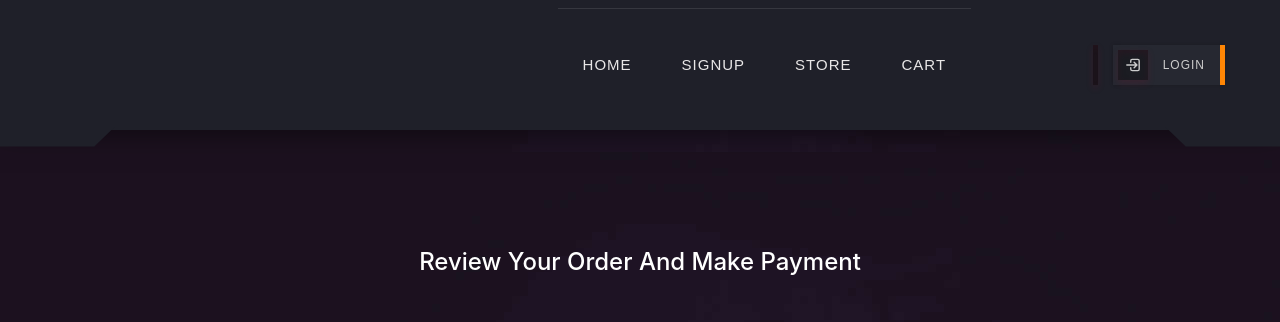
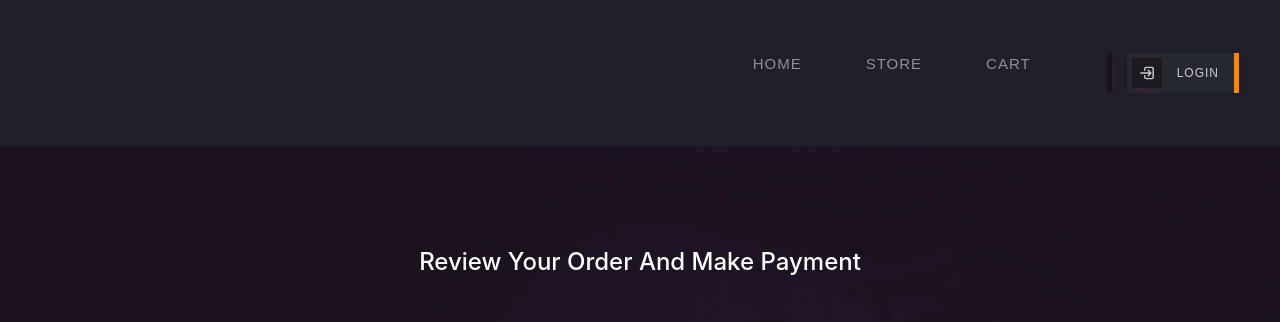
Before and after one commit to amarnath2780/Entrega, a Django app: template templates/order/payments.html in a window 1280 px wide. Shown: the top 322 px of the page. Run offline with Django 4.2, Linux system fonts and the light colour scheme; the template is opened without the code that fills it, so the values that code supplies are empty; parts of the project's set-up code (start-up, migrations or seed data) failed here and were passed over; some libraries are stand-ins or nearby versions.

Commit message:
updataing

```diff
--- a/static/home.css
+++ b/static/home.css
@@ -294,42 +294,10 @@ body.active { overflow-y: hidden; }
 
 .nav-open-btn ion-icon { --ionicon-stroke-width: 40px; }
 
-.navbar {
-  top: 0;
-  right: -300px;
-  width: 100%;
-  max-width: 300px;
-  background: var(--raisin-black-2);
-  height: 100%;
-  box-shadow: 0 2px 8px hsla(0, 0%, 0%, 0.5);
-  visibility: hidden;
-  z-index: 2;
-  transition: var(--transition-2);
-}
-
-
-
-
-
-@media (max-width: 1018px){
-  .navbar{
-    position: fixed;
-  }
-}
-
-
-.navbar.active {
-  right: 0;
-  visibility: visible;
-  transition: var(--transition-3);
-}
-
-.navbar-top {
-  display: flex;
-  justify-content: space-between;
-  align-items: center;
-  padding: 25px;
-}
+
+
+
+
 
 .nav-close-btn {
   color: var(--orange);
@@ -340,10 +308,7 @@ body.active { overflow-y: hidden; }
 
 .nav-close-btn ion-icon { --ionicon-stroke-width: 70px; }
 
-.navbar-list {
-  border-top: 1px solid hsla(0, 0%, 100%, 0.1);
-  margin-bottom: 30px;
-}
+
 
 .navbar-link {
   color: var(--white);
@@ -1476,26 +1441,8 @@ figure{
 
   .nav-open-btn { display: none; }
 
-  .navbar {
-    position: static;
-    opacity: 1;
-    visibility: visible;
-    background: none;
-    max-width: unset;
-    width: max-content;
-    height: auto;
-    box-shadow: none;
-  }
-
-  .navbar-top,
-  .nav-social-list { display: none; }
-
-  .navbar-list {
-    margin-bottom: 0;
-    display: flex;
-    justify-content: flex-end;
-    align-items: center;
-  }
+
+
 
   .navbar-link {
     position: relative;
--- a/templates/authentication/change-password.html
+++ b/templates/authentication/change-password.html
@@ -1,12 +1,12 @@
 {% extends 'index.html' %}
 
 
+{% block title %}Change Password{% endblock %}
 
 {% block content %}
 
 {% load static %}
 <link rel="stylesheet" href="{% static 'signup.css' %}">
-{% block title %}Change Password{% endblock %}
 
 
 <div class="upper">
--- a/templates/authentication/forgot_password.html
+++ b/templates/authentication/forgot_password.html
@@ -1,12 +1,12 @@
 {% extends 'index.html' %}
 
 
+{% block title %}Forgot Password{% endblock %}
 
 {% block content %}
 
 {% load static %}
 <link rel="stylesheet" href="{% static 'signup.css' %}">
-{% block title %}Forgot Password{% endblock %}
 
 
 <div class="upper">
--- a/templates/nav.html
+++ b/templates/nav.html
@@ -20,101 +20,59 @@
   ">
 
 
+
+
 <header class="header">
 
-  <!--
-    - overlay
-  -->
-  <div class="overlay" data-overlay></div>
+  <nav class="navbar navbar-expand-lg navbar-dark position-fixed " style="background: hsl(234, 14%, 14%); width: 100%; z-index: 3;">
 
-  <div class="container">
+      <button class="navbar-toggler" type="button" data-toggle="collapse" data-target="#navbarNav" aria-controls="navbarNav" aria-expanded="false" aria-label="Toggle navigation">
+        <i class="fa fa-bars" aria-hidden="true"></i>
+      </button>
+      <div class="collapse  navbar-collapse  justify-content-between" id="navbarNav">
+        <div class="cart-content-in">
+          <a class="navbar-brand "  href="#"><img  style="width: 10rem;"src="{{logo.image.url}}"></a>
+        </div>
+        <ul class="navbar-nav" style="gap: 3rem;">
+        <li class="nav-item ">
+          <a class="nav-link navbar-link" href="{% url 'home_user' %}">Home</a>
+        </li>
+        {% if user is None %}
+          <li class="nav-item active">
+            <a href="{% url 'signup_user' %}" class="nav-link navbar-link" >Signup</a>
+          </li>
+        {% endif %}
+        <li class="nav-item">
+          <a class="nav-link navbar-link " href="{% url 'store' %}">Store</a>
+        </li>
+        <li class="nav-item">
+          <a class="nav-link navbar-link" href="{% url 'cart' %}">Cart</a>
+        </li>
 
-    <div class="logo">
-      <a href="#" >
-        <img src="{{logo.image.url}}">
-      </a>
+        {% if user.id is not None %}
+        <li class="nav-item">
+          <div class="header-actions navbar-link">
+
+                <div class="col-lg col-sm col-md col-6 flex-grow-0">
+                  <div class="category-wrap dropdown d-inline-block float-right">
+                    <button type="button" class="btn dropdown-toggle" data-toggle="dropdown">
+                      <i class="fa fa-user" aria-hidden="true"></i>
+                    </button>
+                    <div class="dropdown-menu">
+                      <a class="dropdown-item" href="{% url 'user_address' %}">User Address</a>
+                      <a class="dropdown-item" href="{% url 'order-list' %}">My Orders</a>
+                      <a class="dropdown-item" href="{% url 'change-password' %}">Change Password</a>
                     </div>
-
-    <button class="nav-open-btn" data-nav-open-btn>
-      <ion-icon name="menu-outline"></ion-icon>
-    </button>
-
-    <nav class="navbar" data-nav>
-
-      <div class="navbar-top">
-
-        <div class="logo">
-          <a href="#" >
-            <img src="{{logo.image.url}}">
-          </a>
                   </div>
-
-
-        <button class="nav-close-btn" data-nav-close-btn>
-          <ion-icon name="close-outline"></ion-icon>
-        </button>
+                </div>
 
           </div>
 
-      <ul class="navbar-list">
-
-        <li>
-          <a href="{% url 'home_user' %}" class="navbar-link">Home</a>
-        </li>
-        {% if user.id is None %}
-        <li>
-          <a href="{% url 'signup_user' %}" class="navbar-link">Signup</a>
         </li>
         {% endif %}
 
-        <li>
-          <a href="{% url 'store' %}" class="navbar-link">Store</a>
-        </li>
-
-        <li>
-
-          <a href="{% url 'cart' %}" class="navbar-link">Cart</a>
-
-          </li>
-
-
-
-
-
-      </ul>
-
-      <ul class="nav-social-list">
-
-        <li>
-          <a href="#" class="social-link">
-            <ion-icon name="logo-twitter"></ion-icon>
-          </a>
-        </li>
-
-        <li>
-          <a href="#" class="social-link">
-            <ion-icon name="logo-instagram"></ion-icon>
-          </a>
-        </li>
-
-        <li>
-          <a href="#" class="social-link">
-            <ion-icon name="logo-github"></ion-icon>
-          </a>
-        </li>
-
-        <li>
-          <a href="#" class="social-link">
-            <ion-icon name="logo-youtube"></ion-icon>
-          </a>
-        </li>
-
-      </ul>
-
-    </nav>
         {% if user.id is None %}
-    <div class="header-actions">
-
+        <li class="nav-item navbar-link">
 
 
             <a href="{% url 'login' %}">
@@ -128,23 +86,9 @@
 
               </button>
             </a>
-    </div>
+        </li>
          {% else %}
-    <div class="header-actions">
-
-          <div class="col-lg col-sm col-md col-6 flex-grow-0">
-            <div class="category-wrap dropdown d-inline-block float-right">
-              <button type="button" class="btn dropdown-toggle" data-toggle="dropdown">
-                <i class="fa fa-user" aria-hidden="true"></i>
-              </button>
-              <div class="dropdown-menu">
-                <a class="dropdown-item" href="{% url 'user_address' %}">User Address</a>
-                <a class="dropdown-item" href="{% url 'order-list' %}">My Orders</a>
-                <a class="dropdown-item" href="{% url 'change-password' %}">Change Password</a>
-              </div>
-            </div>  <!-- category-wrap.// -->
-          </div>
-
+         <li class="nav-item navbar-link">
           <a href="{% url 'logout_user' %}">
             <button class="btn-sign_in">
 
@@ -156,11 +100,13 @@
 
             </button>
           </a>
-    </div>
-
+       </li>
        {% endif %}
 
+
+        </ul>
       </div>
+  </nav>
 
 </header>
 
--- a/templates/order/payments.html
+++ b/templates/order/payments.html
@@ -32,8 +32,8 @@
             <div class="card-body">
               <p class="card-text">
 
-                {% if payment_type == 'Razorpay' %}
-                Razorpay
+                {% if payment_type == 'paypal' %}
+                Paypal
                 {% elif payment_type == 'cod' %}
                 Cash On Delivery
                 {% endif %}
--- a/templates/superuser/admin-user-list.html
+++ b/templates/superuser/admin-user-list.html
@@ -177,7 +177,9 @@ link rel="stylesheet" href="../../assets/vendors/mdi/css/materialdesignicons.min
                           </tr>
                         </thead>
                         <tbody>
+
                         {% for account in account %}
+                          {% if not account.is_admin %}
                           <tr>
                             <td> {{account.id}} </td>
                             <td> {{account.first_name}} </td>
@@ -253,6 +255,7 @@ link rel="stylesheet" href="../../assets/vendors/mdi/css/materialdesignicons.min
                             {% endif %}
                             {% endif %}
                           </tr>
+                          {% endif %}
                         {% endfor  %}
 
                         </tbody>
```
Also changed, not shown: templates/signup-phone.html (+6 -5 lines), templates/store.html (+56 -21 lines), templates/superuser/admin-home.html (+9 -8 lines). Lines whose indentation alone changed are shown as unchanged.
